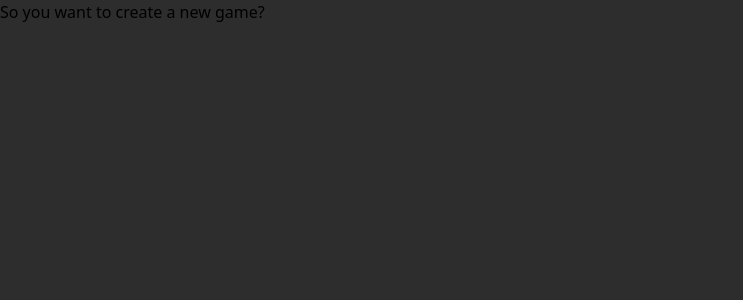
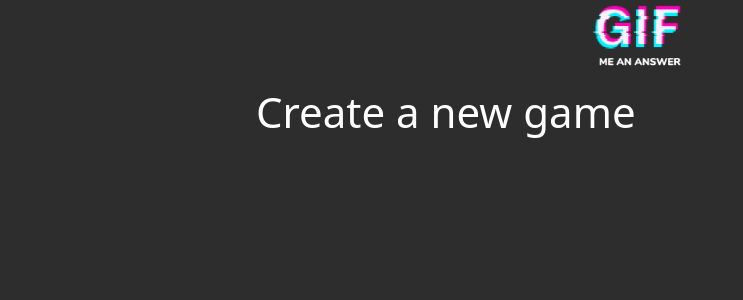
Before and after one commit to futu-sto-tech/gif-me-an-answer-client, a Next.js app: page /game/new in a window 1280 px wide. Shown: the top 300 px of the page, without its empty margins (0-743 px from the left). Built offline with nearby package versions, Linux system fonts and the light colour scheme.

Commit message:
add main container

```diff
--- /dev/null
+++ b/src/components/LinkButton.tsx
@@ -0,0 +1,39 @@
+import React from 'react';
+import styled from 'styled-components';
+import Link from 'next/link';
+
+const StyledLink = styled.a`
+  background-color: ${({ theme }) => theme.colors.pink};
+  color: ${({ theme }) => theme.colors.white};
+  padding: 12px 40px;
+  border-radius: 6px;
+  font-weight: 500;
+  box-shadow: 5px 5px ${({ theme }) => theme.colors.darkPink};
+  &:hover {
+    background-color: ${({ theme }) => theme.colors.darkPink};
+    box-shadow: none;
+  }
+  &:active,
+  &:focus {
+    background-color: ${({ theme }) => theme.colors.darkPink};
+    box-shadow: inset 5px 5px #8d0066;
+    background-color: ${({ theme }) => theme.colors.pink};
+
+    outline: 1px solid transparent;
+  }
+`;
+
+interface IButtonProps {
+  href: string;
+  linkText: string;
+}
+
+const LinkButton: React.FC<IButtonProps> = ({ linkText, href }) => {
+  return (
+    <Link href={href}>
+      <StyledLink>{linkText}</StyledLink>
+    </Link>
+  );
+};
+
+export default LinkButton;
--- /dev/null
+++ b/src/components/MainLayout.tsx
@@ -0,0 +1,32 @@
+import styled from 'styled-components';
+import Link from 'next/link';
+
+const Navigation = styled.nav`
+  height: 80px;
+  padding: 24px;
+  img {
+    height: 70px;
+  }
+`;
+
+const MainContainer = styled.main`
+  width: 60%;
+  margin: 0 auto;
+`;
+
+const MainLayout: React.FC = ({ children }) => {
+  return (
+    <>
+      <Navigation className="flex  items-center justify-center ">
+        <Link href="/">
+          <a>
+            <img src="/assets/logo.png" alt="logo" />
+          </a>
+        </Link>
+      </Navigation>
+      <MainContainer>{children}</MainContainer>
+    </>
+  );
+};
+
+export default MainLayout;
--- /dev/null
+++ b/src/components/PageTitle.tsx
@@ -0,0 +1,9 @@
+import styled from 'styled-components';
+
+const PageTitle = styled.h1`
+  color: ${({ theme }) => theme.colors.white};
+  font-size: 42px;
+  font-weight: 500;
+`;
+
+export default PageTitle;
--- a/src/pages/game/index.tsx
+++ b/src/pages/game/index.tsx
@@ -1,5 +1,12 @@
+import MainLayout from 'components/MainLayout';
+import PageTitle from 'components/PageTitle';
+
 const GamePage: React.FC = () => {
-  return <h1 className="text-black dark:text-white">Join a game!</h1>;
+  return (
+    <MainLayout>
+      <PageTitle>Join game</PageTitle>
+    </MainLayout>
+  );
 };
 
 export default GamePage;
--- a/src/pages/game/new.tsx
+++ b/src/pages/game/new.tsx
@@ -1,5 +1,12 @@
+import MainLayout from 'components/MainLayout';
+import PageTitle from 'components/PageTitle';
+
 const GameNewPage: React.FC = () => {
-  return <h1 className="text-black dark:text-white">So you want to create a new game?</h1>;
+  return (
+    <MainLayout>
+      <PageTitle>Create a new game</PageTitle>
+    </MainLayout>
+  );
 };
 
 export default GameNewPage;
--- a/src/pages/index.tsx
+++ b/src/pages/index.tsx
@@ -1,4 +1,4 @@
-import Button from 'components/Button';
+import LinkButton from 'components/LinkButton';
 import styled from 'styled-components';
 
 const MainContainer = styled.main`
@@ -12,8 +12,8 @@ const IndexPage: React.FC = () => {
       <img src="/assets/bongocat-1.png" alt="moscot cat" />
       <img src="/assets/logo.png" alt="logo" className="mb-9" />
       <div className="grid gap-8 lg:grid-cols-2">
-        <Button buttonText="Join game" handleClick={() => console.log('join game')} type="button" />
-        <Button buttonText="Host game" handleClick={() => console.log('join game')} type="button" />
+        <LinkButton linkText="Join game" href="/game/" />
+        <LinkButton linkText="Host game" href="/game/new" />
       </div>
     </MainContainer>
   );
```
